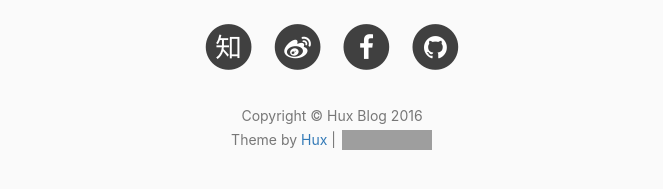
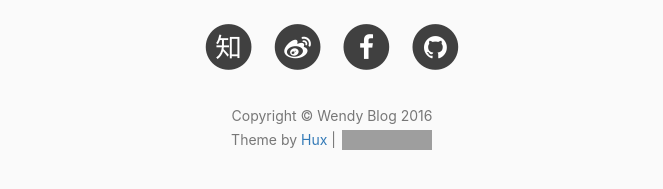
Before and after one commit to linwenfang/linwenfang.github.io, a Jekyll site: the page built from portfolio/index.html, in a window 1280 px wide and 900 px high, scrolled down 4872 px. Shown: the part 659-848 px from the top of the window, without its empty margins (308-971 px from the left). Built offline with Jekyll 4.4.1, drawn with Linux system fonts in a browser that asks for light colours; nearby versions of some CDN libraries; comment, search, counter and statistics services are not loaded; some of the changed lines change nothing that is shown; grey boxes are pictures that could not be loaded.

Commit message:
my first blog

```diff
--- a/_config.yml
+++ b/_config.yml
@@ -1,11 +1,11 @@
 # Site settings
-title: Hux Blog
-SEOTitle: 黄玄的博客 | Hux Blog
+title: Wendy Blog
+SEOTitle: 林文芳的博客 | Wendy Blog
 header-img: img/home-bg.jpg
-email: huxpro@gmail.com
-description: "关于前端与设计、黑客与画家 | 黄玄，Web & Mobile Lover，Front-End Engineer，UX Designer | 这里是 @Hux黄玄 的个人博客，与你一起发现更大的世界。"
-keyword: "黄玄, Hux黄玄, Hux, 鬼栈, huxpro, @huxpro, 黄玄的博客, Hux Blog, 博客, 个人网站, 互联网, 前端, 设计, 产品, 肖玉, Lynn, 肖玉的男朋友"
-url: "http://huangxuan.me"              # your host, for absolute URL
+email: linwenfang99@163.com
+description: "关于前端与设计、服务器端与伪画家 | 林文芳，Web Lover，Front-End Engineer，UX Designer | 这里是 林文芳 的个人博客，与你一起发现更大的世界。"
+keyword: "林文芳, 前端，H5，PHP, 互联网，设计，Photoshop，linwenfang, 个人网站, 博客，Blog"
+url: "http://linwenfang.github.io"              # your host, for absolute URL
 baseurl: ""                             # for example, '/blog' if your blog hosted on 'host/blog'
 
 
--- a/package.json
+++ b/package.json
@@ -1,7 +1,7 @@
 {
     "name": "Wendy-blog",
     "title": "Wendy Blog",
-    "author": "Wendy <linwenfang@163.com>",
+    "author": "Wendy <linwenfang99@163.com>",
     "version": "1.6.0",
     "homepage": "http://linwenfang.github.io",
     "repository": {
```
